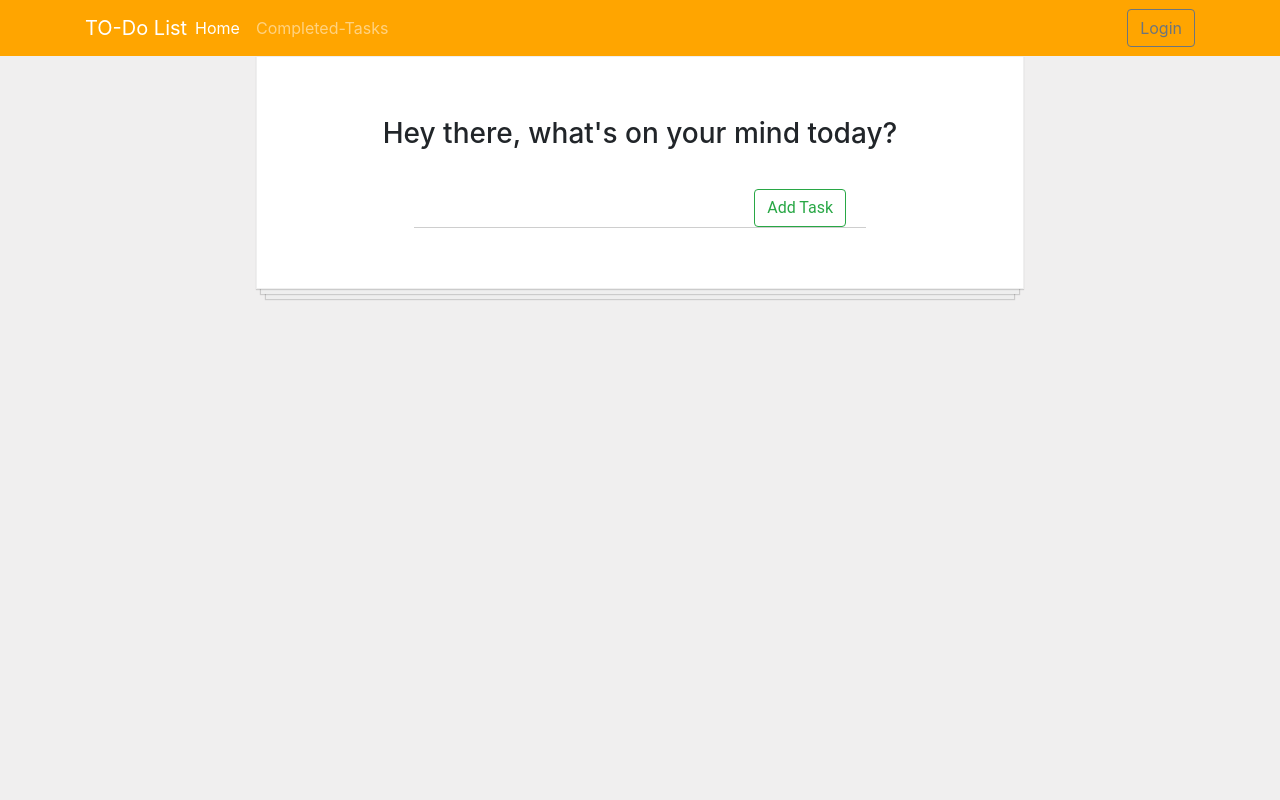
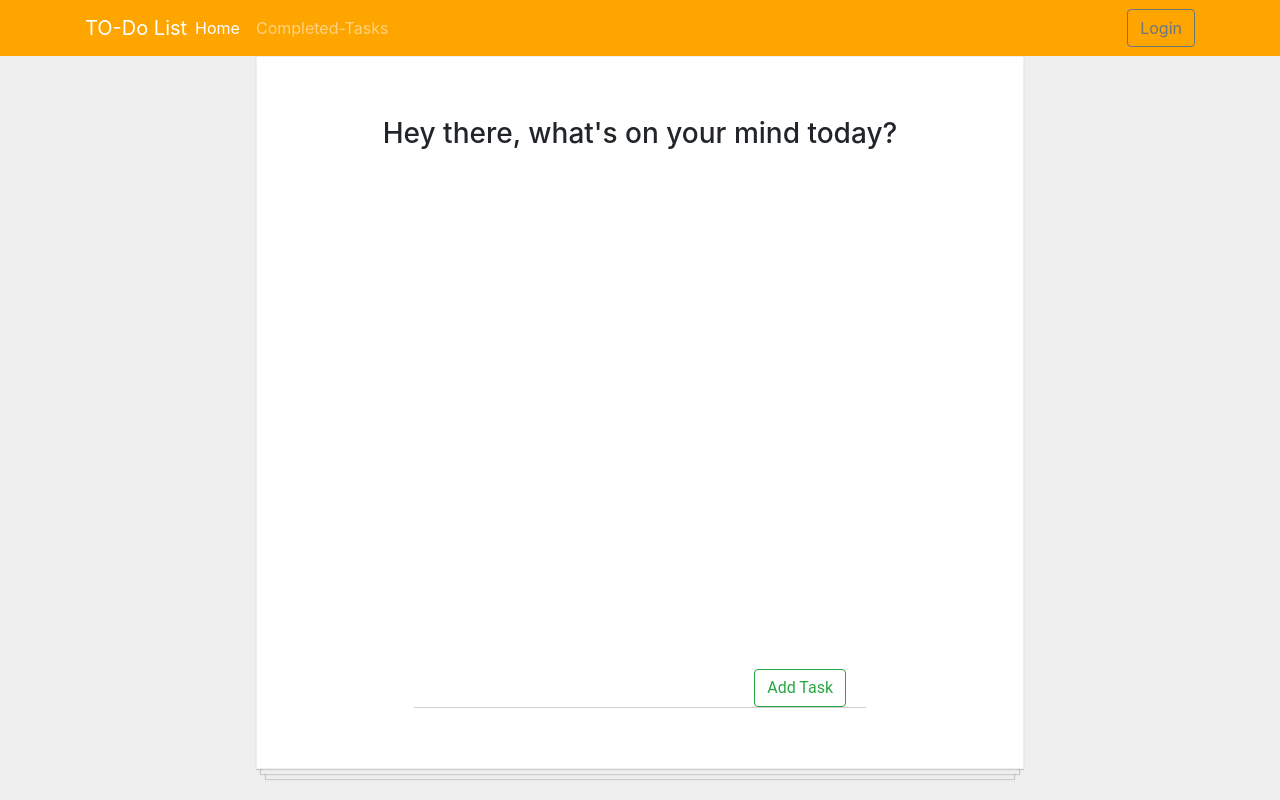
Before and after one commit to Chetanpaliwal22/To-Do-List-App, a React (Create React App) app: page / in a window 1280 px wide. Built offline with nearby package versions, Linux system fonts and the light colour scheme; no server answers.

Commit message:
added scroll bar

```diff
--- a/src/components/Main.js
+++ b/src/components/Main.js
@@ -5,6 +5,7 @@ import { db } from '../firebase';
 import firebase from "firebase";
 import Header from './Header';
 import AddTaskForm from "./AddTaskForm";
+import './css/Main.css';
 
 class Main extends Component {
 
@@ -94,11 +95,15 @@ class Main extends Component {
                 {completedTaskMode ?
                     <div className="todo-list">
                         {this.showHeaderText("Woo Hoo, You have completed following tasks!")}
-                        {todoItems}
+                        <div className="scroll-div">
+                            {todoItems}
+                        </div>
                     </div> :
                     <div className="todo-list">
                         {this.showHeaderText("Hey there, what's on your mind today?")}
-                        {todoItems}
+                        <div className="scroll-div">
+                            {todoItems}
+                        </div>
                         {showForm && this.showForm()}
                         <div className="todo-button">
                             <Button variant="outline-success" onClick={() => this.toggleShowForm(true)} disabled={showForm}>Add Task</Button>
--- /dev/null
+++ b/src/components/css/Main.css
@@ -0,0 +1,5 @@
+.scroll-div{
+    overflow-y: auto;
+    height: 60vh;
+    width: 60%;
+}
```
